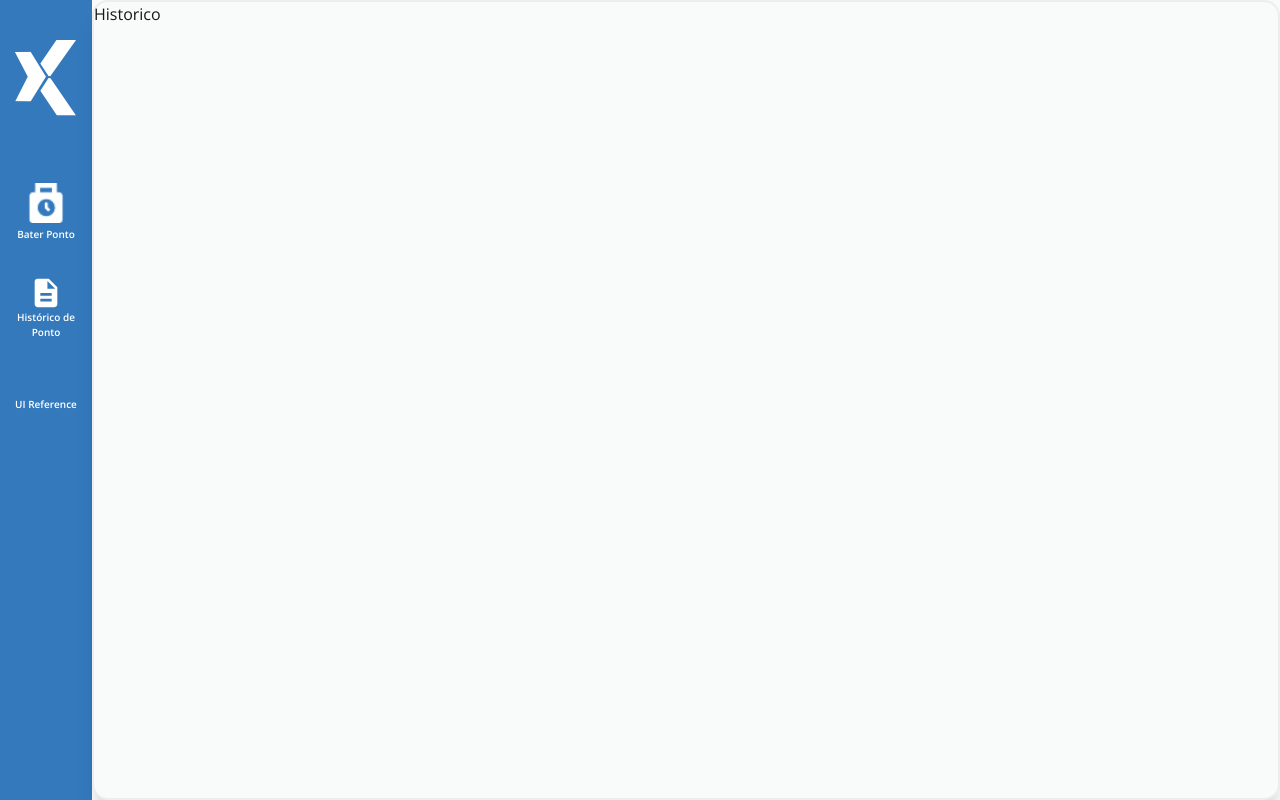
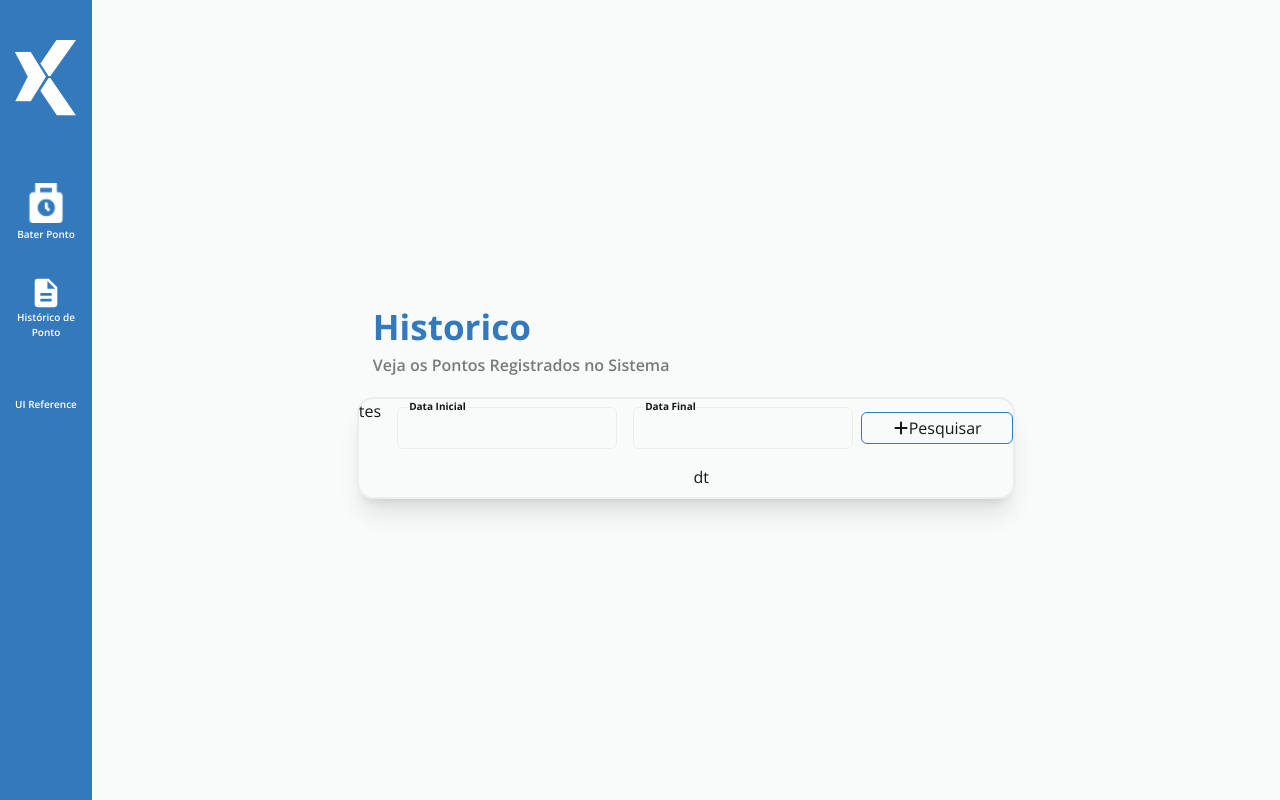
Before and after one commit to andreyrv18/prova-qa-dixi, a Next.js app: page /historico in a window 1280 px wide. Built offline with nearby package versions, Linux system fonts and the light colour scheme.

Commit message:
feat: adiciona layout na pagina de histórico

```diff
--- a/app/historico/page.tsx
+++ b/app/historico/page.tsx
@@ -1,13 +1,45 @@
 import SideBar from '@/app/ui/sideBar';
 import Card from '@/app/ui/card';
+import { Input } from '@/app/ui/input';
+import { Button } from '@/app/ui/button';
+import { Hr } from '@/app/ui/hr';
 
 export default function Historico() {
     return (
-        <section className="grid grid-cols-[auto_1fr]">
+        <section className="grid h-screen grid-cols-[auto_1fr]">
             <SideBar />
-            <Card>
-                <h1>Historico</h1>
-            </Card>
+            <section className="flex h-full w-full flex-col items-center justify-center">
+                <div className="flex w-fit flex-col items-start gap-5">
+                    <header className="flex flex-col items-start pl-4">
+                        <h1 className="text-titulo-pagina text-azul-base font-bold">
+                            Historico
+                        </h1>
+                        <h2 className="text-subtitulo text-corpo-de-texto font-semibold">
+                            Veja os Pontos Registrados no Sistema
+                        </h2>
+                    </header>
+                    <main>
+                        <Card>
+                            <div>tes</div>
+                            <div className="flex flex-col justify-center gap-2">
+                                <div className="flex flex-row items-center justify-center">
+                                    <Input label="Data Inicial"></Input>
+
+                                    <Input label="Data Final"></Input>
+                                    <Button buttonSize="large" icon={true}>
+                                        Pesquisar
+                                    </Button>
+                                </div>
+                                <div className="flex flex-row items-center justify-center">
+                                    <p>d</p>
+                                    <p>t</p>
+                                </div>
+                            </div>
+                            <Hr />
+                        </Card>
+                    </main>
+                </div>
+            </section>
         </section>
     );
 }
```
